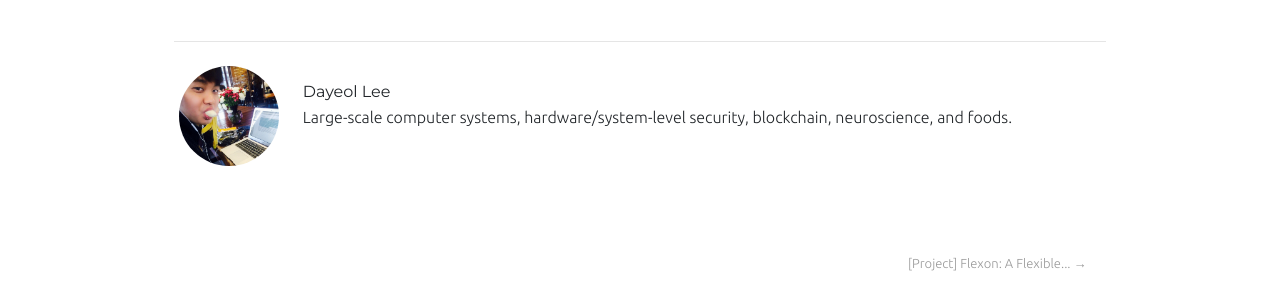
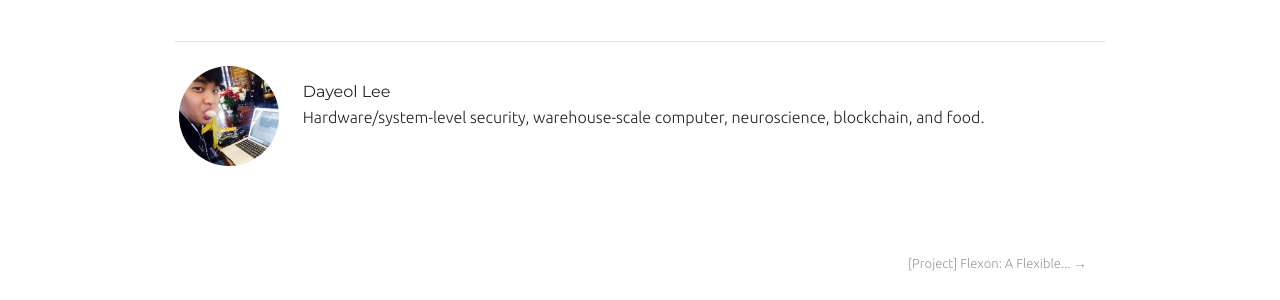
Before and after one commit to dayeol/dayeol.github.io, a Jekyll site: the page built from _posts/2018-04-26-open-source-enclave.md, in a window 1280 px wide. Shown: the part 828-1128 px from the top of the page. Built offline with Jekyll 4.4.1, drawn with Linux system fonts in a browser that asks for light colours; nearby versions of some CDN libraries; comment, search, counter and statistics services are not loaded.

Commit message:
short bio per post

```diff
--- a/_config.yml
+++ b/_config.yml
@@ -36,7 +36,7 @@ comments: true
 # Note that about_footer should be true if you want
 # to see author information at the bottom of each post
 about_stub: >
-    Large-scale computer systems, hardware/system-level security, blockchain, neuroscience, and foods.
+  Hardware/system-level security, warehouse-scale computer, neuroscience, blockchain, and food.
 
 
 about_footer: true
```
